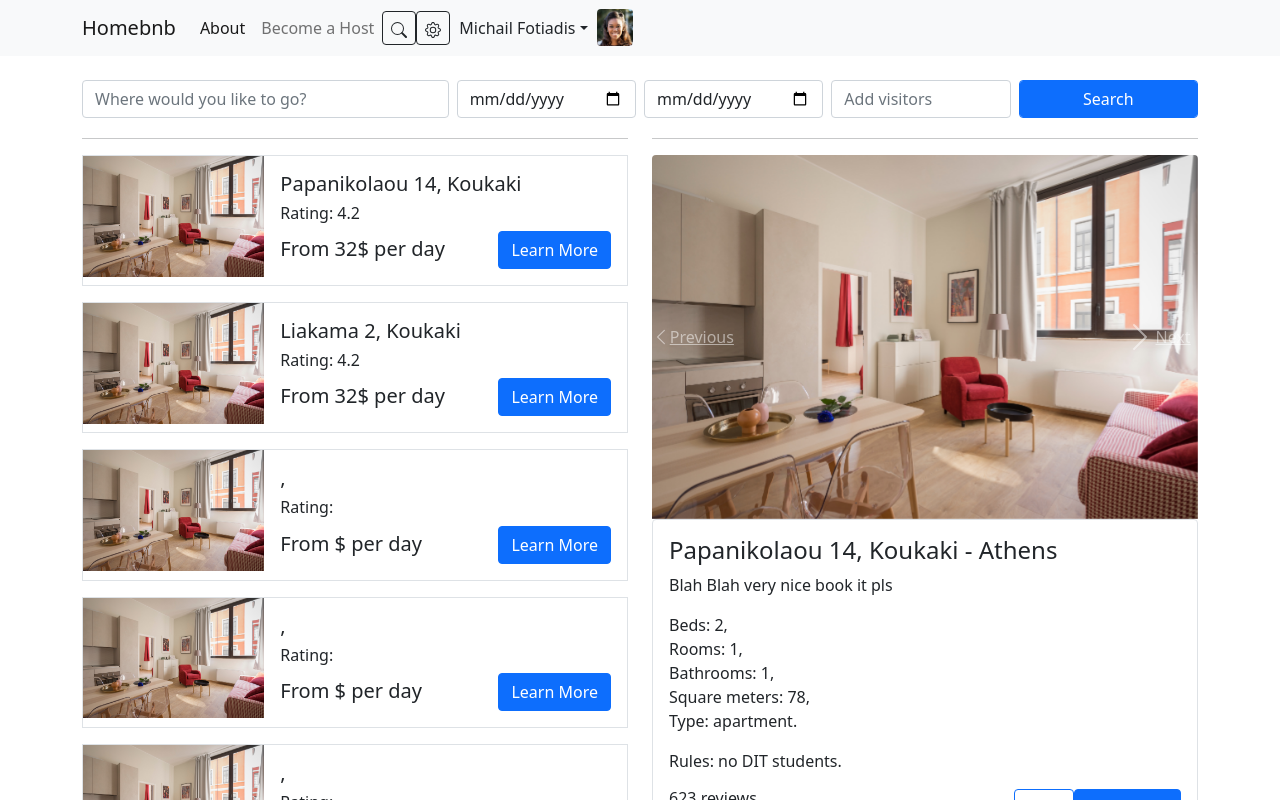
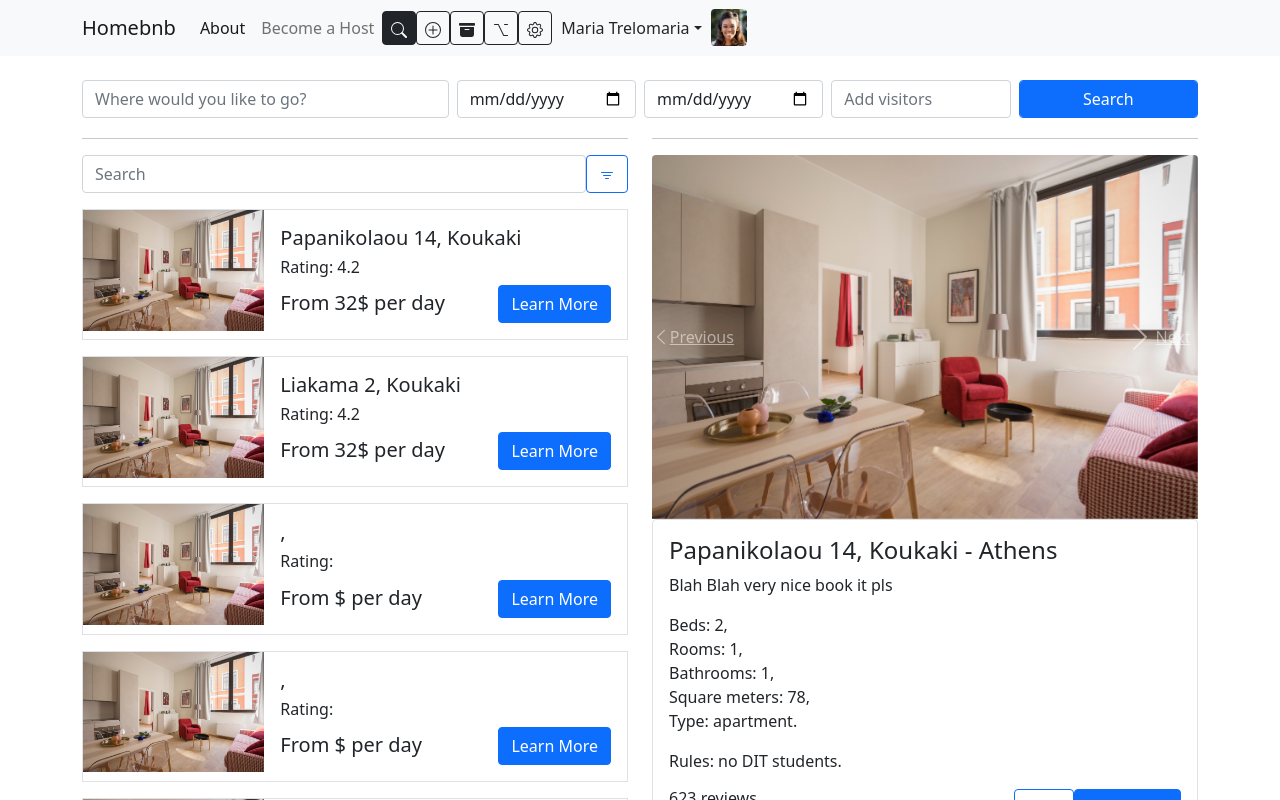
Before and after one commit to FotiadisM/Apartment-Booking-Website, a React (Create React App) app in the folder web/: page /main in a window 1280 px wide. Shown: the top 800 px of the page. Built offline with nearby package versions, Linux system fonts and the light colour scheme.

Commit message:
small changes

```diff
--- a/web/src/Components/Mainpage/InfoTab/InfoTab.js
+++ b/web/src/Components/Mainpage/InfoTab/InfoTab.js
@@ -36,6 +36,8 @@ function InfoTab({ currList }) {
               <button className="btn btn-primary ml-2">Book Now!</button>
             </div>
           </div>
+          <hr className="mx-3 my-4" />
+          <div className="border rounded-lg p-2">Reviews</div>
         </div>
       </div>
     </div>
--- a/web/src/Components/Mainpage/ListingsTab/ListingsTab.js
+++ b/web/src/Components/Mainpage/ListingsTab/ListingsTab.js
@@ -5,6 +5,24 @@ function ListingsTab({ listings, setCurrList }) {
   return (
     <div className="ListingsTab">
       <hr />
+      <div className="d-flex mb-3">
+        <input className="form-control" type="text" placeholder="Search" />
+        <button className="btn btn-outline-primary ml-4" data-toggle="button">
+          <svg
+            width="1em"
+            height="1em"
+            viewBox="0 0 16 16"
+            className="bi bi-filter"
+            fill="currentColor"
+            xmlns="http://www.w3.org/2000/svg"
+          >
+            <path
+              fillRule="evenodd"
+              d="M6 10.5a.5.5 0 0 1 .5-.5h3a.5.5 0 0 1 0 1h-3a.5.5 0 0 1-.5-.5zm-2-3a.5.5 0 0 1 .5-.5h7a.5.5 0 0 1 0 1h-7a.5.5 0 0 1-.5-.5zm-2-3a.5.5 0 0 1 .5-.5h11a.5.5 0 0 1 0 1h-11a.5.5 0 0 1-.5-.5z"
+            />
+          </svg>
+        </button>
+      </div>
       <div className="row gx-0 gy-3">
         {listings.map((listing) => {
           return (
--- a/web/src/Components/NavBar/Icons.js
+++ b/web/src/Components/NavBar/Icons.js
@@ -3,7 +3,7 @@ import React from "react";
 function Icons({ user }) {
   return (
     <div className="Icons">
-      <button className="btn btn-outline-dark rounded rounded-lg py-1 px-2">
+      <button className="btn btn-outline-dark rounded rounded-lg py-1 px-2 active">
         <svg
           width="1em"
           height="1em"
@@ -19,6 +19,61 @@ function Icons({ user }) {
           <path
             fillRule="evenodd"
             d="M6.5 12a5.5 5.5 0 1 0 0-11 5.5 5.5 0 0 0 0 11zM13 6.5a6.5 6.5 0 1 1-13 0 6.5 6.5 0 0 1 13 0z"
+          />
+        </svg>
+      </button>
+      {(user.user.role === "host" || user.user.role === "admin") && (
+        <button className="btn btn-outline-dark rounded rounded-lg py-1 px-2 ml-2">
+          <svg
+            width="1em"
+            height="1em"
+            viewBox="0 0 16 16"
+            className="bi bi-plus-circle"
+            fill="currentColor"
+            xmlns="http://www.w3.org/2000/svg"
+          >
+            <path
+              fillRule="evenodd"
+              d="M8 3.5a.5.5 0 0 1 .5.5v4a.5.5 0 0 1-.5.5H4a.5.5 0 0 1 0-1h3.5V4a.5.5 0 0 1 .5-.5z"
+            />
+            <path
+              fillRule="evenodd"
+              d="M7.5 8a.5.5 0 0 1 .5-.5h4a.5.5 0 0 1 0 1H8.5V12a.5.5 0 0 1-1 0V8z"
+            />
+            <path
+              fillRule="evenodd"
+              d="M8 15A7 7 0 1 0 8 1a7 7 0 0 0 0 14zm0 1A8 8 0 1 0 8 0a8 8 0 0 0 0 16z"
+            />
+          </svg>
+        </button>
+      )}
+      <button className="btn btn-outline-dark rounded rounded-lg py-1 px-2 ml-2">
+        <svg
+          width="1em"
+          height="1em"
+          viewBox="0 0 16 16"
+          className="bi bi-archive-fill"
+          fill="currentColor"
+          xmlns="http://www.w3.org/2000/svg"
+        >
+          <path
+            fillRule="evenodd"
+            d="M12.643 15C13.979 15 15 13.845 15 12.5V5H1v7.5C1 13.845 2.021 15 3.357 15h9.286zM6 7a.5.5 0 0 0 0 1h4a.5.5 0 0 0 0-1H6zM.8 1a.8.8 0 0 0-.8.8V3a.8.8 0 0 0 .8.8h14.4A.8.8 0 0 0 16 3V1.8a.8.8 0 0 0-.8-.8H.8z"
+          />
+        </svg>
+      </button>
+      <button className="btn btn-outline-dark rounded rounded-lg py-1 px-2 ml-2">
+        <svg
+          width="1em"
+          height="1em"
+          viewBox="0 0 16 16"
+          className="bi bi-option"
+          fill="currentColor"
+          xmlns="http://www.w3.org/2000/svg"
+        >
+          <path
+            fillRule="evenodd"
+            d="M1 2.5a.5.5 0 0 1 .5-.5h3.797a.5.5 0 0 1 .439.26L11 13h3.5a.5.5 0 0 1 0 1h-3.797a.5.5 0 0 1-.439-.26L5 3H1.5a.5.5 0 0 1-.5-.5zm10 0a.5.5 0 0 1 .5-.5h3a.5.5 0 0 1 0 1h-3a.5.5 0 0 1-.5-.5z"
           />
         </svg>
       </button>
--- a/web/src/Components/NavBar/NavBar.js
+++ b/web/src/Components/NavBar/NavBar.js
@@ -21,12 +21,12 @@ function NavBAr({ userState }) {
         <div className="collapse navbar-collapse" id="navbarTogglerDemo01">
           <ul className="navbar-nav mr-auto mb-2 mb-lg-0 mb-0">
             <li className="nav-item">
-              <div className="nav-link active" href="/#">
+              <div className="nav-link active" style={{ cursor: "pointer" }}>
                 About
               </div>
             </li>
             <li className="nav-item">
-              <div className="nav-link" href="/#">
+              <div className="nav-link" style={{ cursor: "pointer" }}>
                 Become a Host
               </div>
             </li>
--- a/web/src/Containers/App/App.js
+++ b/web/src/Containers/App/App.js
@@ -11,7 +11,8 @@ function App() {
     access_token: "",
     user: {
       id: 0,
-      name: "Michail Fotiadis",
+      name: "Maria Trelomaria",
+      role: "admin",
     },
   });
 
```
Also changed, not shown: web/src/Components/Mainpage/InfoTab/Review.js (added, +7 -0 lines).
